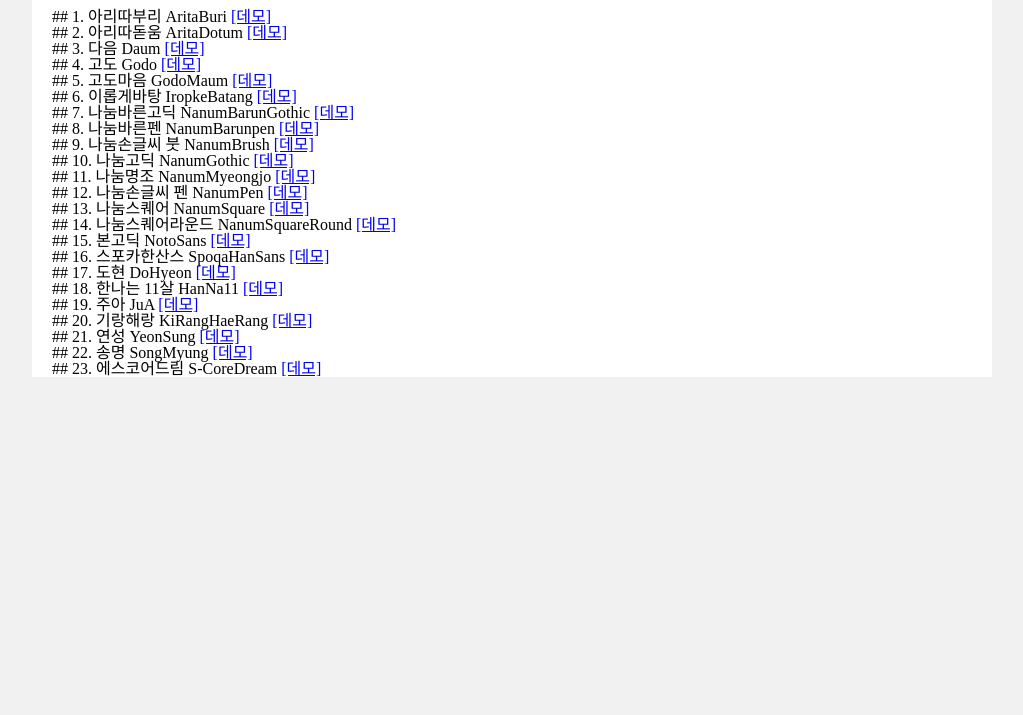
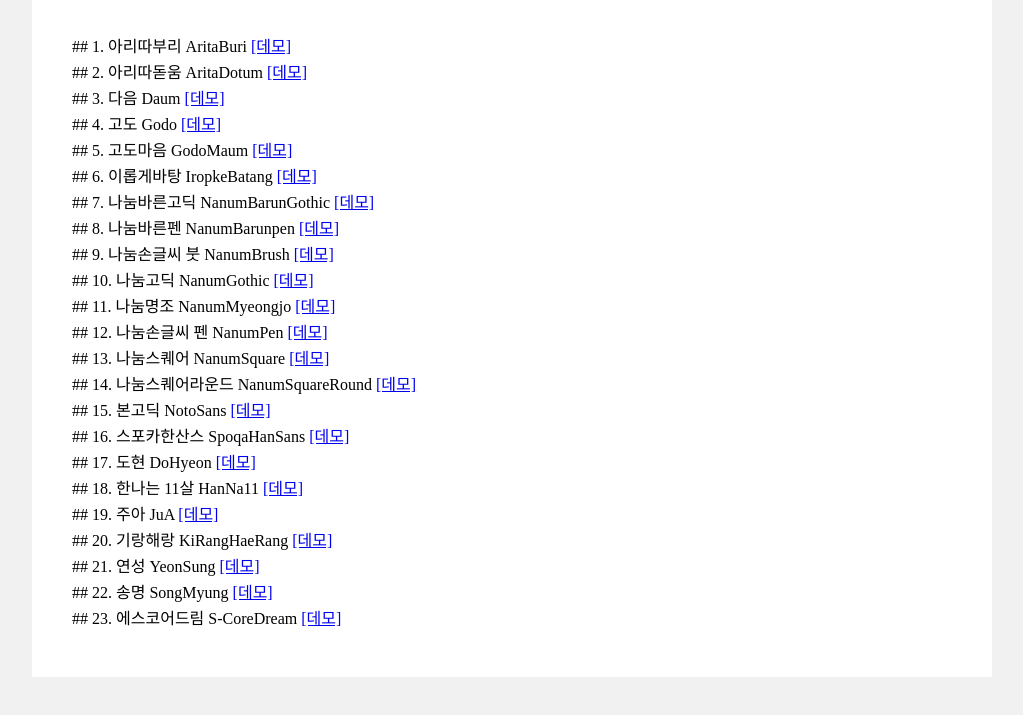
Before and after one commit to ssong6735/fonts-master, a plain HTML site: page index.html in a window 1280 px wide. Shown: the part 75-790 px from the top of the page, without its empty margins (128-1151 px from the left). Drawn offline with Linux system fonts and the light colour scheme; a web font is replaced by a local one.

Commit message:
[21.05.21] # css 수정

```diff
--- a/index.html
+++ b/index.html
@@ -292,6 +292,9 @@
             }
         }
 
+        .list-box { padding: 30px 20px 40px; }
+        .list-box li { margin-bottom: 10px; }
+
     </style>
 </head>
 
@@ -301,7 +304,7 @@
     <div class="demo" style="font-family: 'S-CoreDream-4'; font-weight: normal; font-style: normal;">
         <h1># Fonts - 한글 웹폰트 모음</h1>
 
-        <ul>
+        <ul class="list-box">
             <li>
                 ## 1. 아리따부리 AritaBuri <a href="AritaBuri/demo.html">[데모]</a>
             </li>
```
